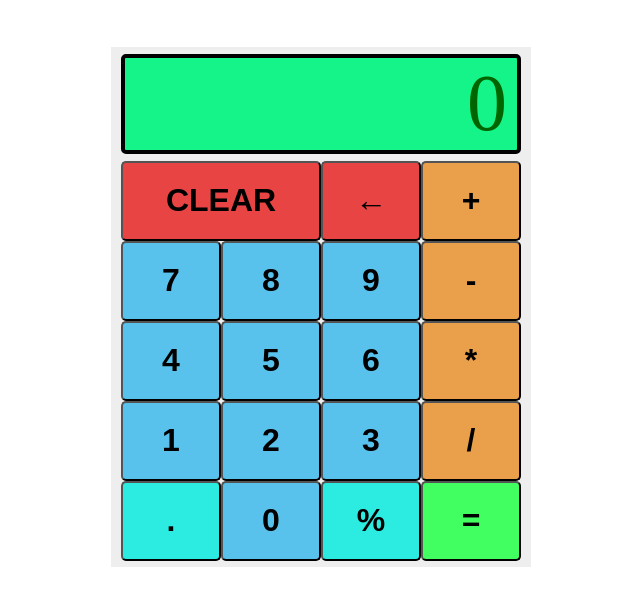
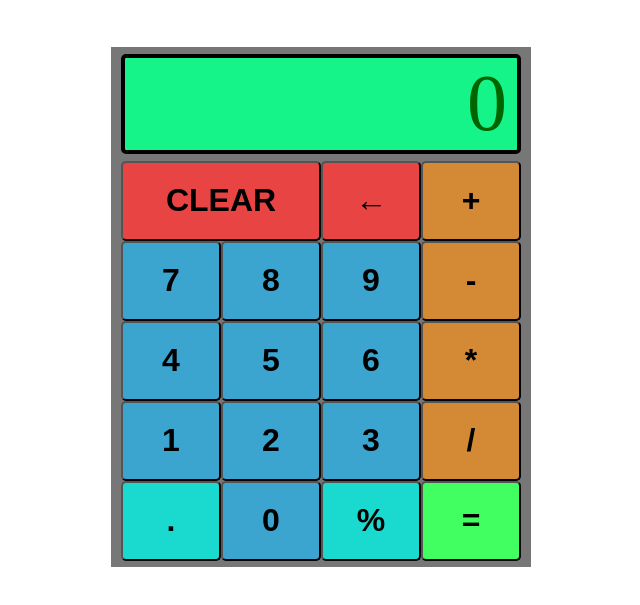
Before and after one commit to SunnyMayo/calculator, a plain HTML site: page index.html in a window 1280 px wide. Shown: the part 61-666 px from the top of the page, without its empty margins (319-959 px from the left). Drawn offline with Linux system fonts and the light colour scheme.

Commit message:
update background-color

```diff
--- a/style.css
+++ b/style.css
@@ -9,7 +9,7 @@ h1 {
 #calculator {
     display: flex;
     flex-direction: column;
-    background-color: #eee;
+    background-color: #777;
     width: 420px;
     height: 520px;
     margin: auto;
```
